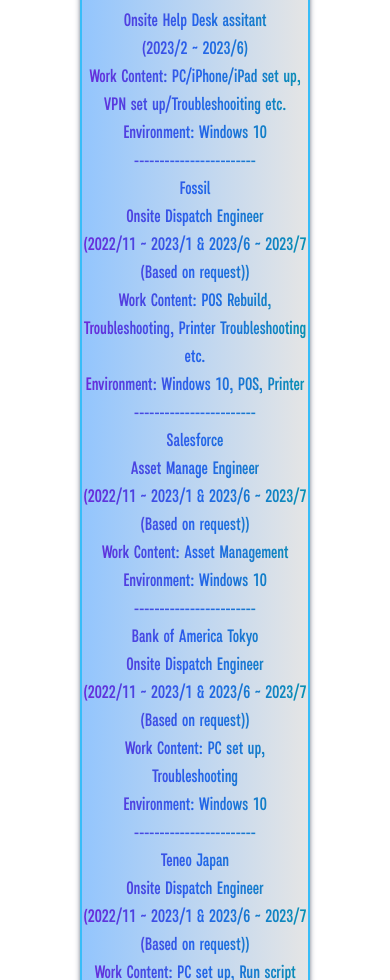
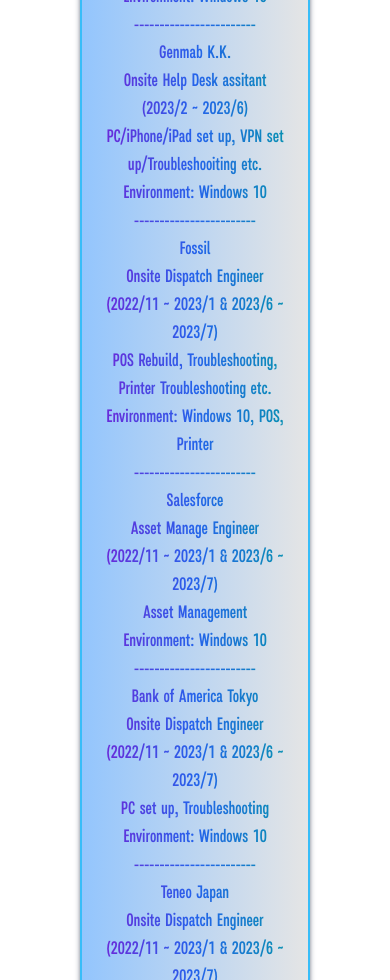
Before and after one commit to Kl0y2u2n8a/my-portfolio, a Next.js app: page /components/workexp in a window 390 px wide. Shown: the part 1020-2000 px from the top of the page. Built offline with nearby package versions, Linux system fonts and the light colour scheme.

Commit message:
modify mobile mode

```diff
--- a/pages/components/projects.js
+++ b/pages/components/projects.js
@@ -6,13 +6,13 @@
     const contentRef = useRef();
 
     return (
-        <section className="min-h-screen mx-auto mb-5 justify-center scroll-smooth" ref={projectRef}>
+        <section className="min-h-screen px-5 mx-auto mb-5 justify-center scroll-smooth" ref={projectRef}>
 
             <h2 className="text-center text-5xl md:text-6xl font-newWalt mb-5 dark:text-white">Projects</h2>
             <div className="flex md:grid md:grid-cols-1 md:min-h-screen ">
 
                 <div ref={contentRef} className="md:flex h-auto md:w-9/12 pb-5 md:gap-5 mx-auto lg:gap-10 overflow-x-scroll snap-x snap-mandatory no-scrollbar ">
-                <div className="border-t md:ml-10 lg:ml-60 border-gray-200 text-center min-w-fit md:h-auto shadow-lg p-10 rounded-xl mx-auto my-auto snap-center snap-always dark:border-white dark:shadow-gray-500 hover:shadow-neutral-200 dark:hover:shadow-gray-400">
+                    <div className="border-t my-10 md:ml-10 lg:ml-60 border-gray-200 text-center min-w-fit md:h-auto shadow-lg p-10 rounded-xl mx-auto md:my-auto snap-center snap-always dark:border-white dark:shadow-gray-500 hover:shadow-neutral-200 dark:hover:shadow-gray-400">
 
                         <h3 className="text-2xl font-salma text-slate-600 md:text-xl lg:text-2xl dark:text-neutral-300">Finance logs</h3>
 
@@ -41,7 +41,7 @@
 
                     </div>
 
-                    <div className="border-t md:ml-10 lg:ml-60 border-gray-200 text-center min-w-fit md:h-auto shadow-lg p-10 rounded-xl mx-auto my-auto snap-center snap-always dark:border-white dark:shadow-gray-500 hover:shadow-neutral-200 dark:hover:shadow-gray-400">
+                    <div className="border-t my-10 md:ml-10 lg:ml-60 border-gray-200 text-center min-w-fit md:h-auto shadow-lg p-10 rounded-xl mx-auto md:my-auto snap-center snap-always dark:border-white dark:shadow-gray-500 hover:shadow-neutral-200 dark:hover:shadow-gray-400">
 
                         <h3 className="text-2xl font-salma text-slate-600 md:text-xl lg:text-2xl dark:text-neutral-300">CRUD Project</h3>
 
@@ -64,7 +64,7 @@
 
                     </div>
 
-                    <div className="border-t md:ml-10 lg:ml-60 border-gray-200 text-center min-w-fit md:h-auto shadow-lg p-10 rounded-xl mx-auto my-auto snap-center snap-always dark:border-white dark:shadow-gray-500 hover:shadow-neutral-200 dark:hover:shadow-gray-400">
+                    <div className="border-t my-10 md:ml-10 lg:ml-60 border-gray-200 text-center min-w-fit md:h-auto shadow-lg p-10 rounded-xl mx-auto md:my-auto snap-center snap-always dark:border-white dark:shadow-gray-500 hover:shadow-neutral-200 dark:hover:shadow-gray-400">
 
                         <h3 className="text-2xl font-salma text-slate-600 md:text-xl lg:text-2xl dark:text-neutral-200">PHP Login System</h3>
                         <p className="md:max-w-lg py-2 font-rony9 bg-gradient-to-r from-fuchsia-500 dark:from-sky-400 via-rose-400 dark:via-indigo-100 to-red-500 dark:to-red-400  bg-clip-text text-transparent">
@@ -87,7 +87,7 @@
 
                     </div>
 
-                    <div className="border-t md:ml-10 lg:ml-60 border-gray-200 text-center min-w-fit md:h-auto shadow-lg p-10 rounded-xl mx-auto my-auto snap-center snap-always dark:border-white dark:shadow-gray-500 hover:shadow-neutral-200 dark:hover:shadow-gray-400">
+                    <div className="border-t my-10 md:ml-10 lg:ml-60 border-gray-200 text-center min-w-fit md:h-auto shadow-lg p-10 rounded-xl mx-auto md:my-auto snap-center snap-always dark:border-white dark:shadow-gray-500 hover:shadow-neutral-200 dark:hover:shadow-gray-400">
 
                         <h3 className="text-2xl font-salma text-slate-600 md:text-xl lg:text-2xl dark:text-neutral-200">TV screen Mini Project</h3>
                         <p className="md:max-w-lg py-2 font-rony9 bg-gradient-to-r from-fuchsia-500 dark:from-sky-400 via-rose-400
--- a/pages/components/workexp.js
+++ b/pages/components/workexp.js
@@ -6,10 +6,10 @@
         { title: "Paul Hastings", position: "Onsite Help Desk Support", period: "2023/7 ~ now", job: "End User Support, Troubleshooting, Meeting Room set up/Troubleshooting etc.", environment: "Windows 10" },
         { title: "BioMerieux Japan", position: "Onsite Help Desk Support", period: "2023/7 ~ 2024/1", job: "End User Support, Troubleshooting etc.", environment: "Windows 10" },
         { title: "Genmab K.K.", position: "Onsite Help Desk assitant", period: "2023/2 ~ 2023/6", job: "PC/iPhone/iPad set up, VPN set up/Troubleshooiting etc.", environment: "Windows 10" },
-        { title: "Fossil", position: "Onsite Dispatch Engineer", period: "2022/11 ~ 2023/1 & 2023/6 ~ 2023/7 (Based on request)", job: "POS Rebuild, Troubleshooting, Printer Troubleshooting etc.", environment: "Windows 10, POS, Printer" },
-        { title: "Salesforce", position: "Asset Manage Engineer", period: "2022/11 ~ 2023/1 & 2023/6 ~ 2023/7 (Based on request)", job: "Asset Management", environment: "Windows 10" },
-        { title: "Bank of America Tokyo", position: "Onsite Dispatch Engineer", period: "2022/11 ~ 2023/1 & 2023/6 ~ 2023/7 (Based on request)", job: "PC set up, Troubleshooting", environment: "Windows 10" },
-        { title: "Teneo Japan", position: "Onsite Dispatch Engineer", period: "2022/11 ~ 2023/1 & 2023/6 ~ 2023/7 (Based on request)", job: "PC set up, Run script", environment: "Windows 10" }]
+        { title: "Fossil", position: "Onsite Dispatch Engineer", period: "2022/11 ~ 2023/1 & 2023/6 ~ 2023/7", job: "POS Rebuild, Troubleshooting, Printer Troubleshooting etc.", environment: "Windows 10, POS, Printer" },
+        { title: "Salesforce", position: "Asset Manage Engineer", period: "2022/11 ~ 2023/1 & 2023/6 ~ 2023/7", job: "Asset Management", environment: "Windows 10" },
+        { title: "Bank of America Tokyo", position: "Onsite Dispatch Engineer", period: "2022/11 ~ 2023/1 & 2023/6 ~ 2023/7", job: "PC set up, Troubleshooting", environment: "Windows 10" },
+        { title: "Teneo Japan", position: "Onsite Dispatch Engineer", period: "2022/11 ~ 2023/1 & 2023/6 ~ 2023/7", job: "PC set up, Run script", environment: "Windows 10" }]
 
     const Clients = clientList.map((client) =>
         <li>
@@ -18,7 +18,7 @@
                 <p className="text-lg md:text-2xl">{client.title}</p>
                 <p>{client.position}</p>
                 <p>({client.period})</p>
-                <p>Work Content: {client.job}</p>
+                <p>{client.job}</p>
                 <p>Environment: {client.environment}</p>
             </div>
         </li>);
@@ -28,8 +28,9 @@
             <div className="workexperience">
                 <div className="text-center p-10">
                     <h3 className="text-5xl md:text-6xl py-1 font-newWalt  dark:text-white">Work experience</h3>
+
                     <div className="py-2 max-w-2xl mx-auto leading-8">
-                        <div className="h-auto w-auto mx-auto font-salma rounded-lg border-2 border-sky-400 hover:border-sky-200 bg-gradient-to-r from-blue-300 to-neutral-200 dark:from-blue-800 dark:to-slate-600 shadow-md shadow-gray-500 ">
+                        <div className="h-fit w-fit mx-auto px-5 md:px-10 font-salma rounded-3xl border-2 border-sky-400 hover:border-sky-200 bg-gradient-to-r from-blue-300 to-neutral-200 dark:from-blue-800 dark:to-slate-600 shadow-md shadow-gray-500 ">
                             <h2 className="text-2xl md:text-4xl pt-1 dark:text-white"><a href="https://www.computec.co.jp/ja/" target="_blank">Computec Engineering Ltd. </a><br /><a className="text-sm md:text-lg">(2022/11 ~ now)</a></h2>
                             <p className="text-xl md:text-2xl py-3 bg-gradient-to-r from-violet-700 dark:from-purple-400  via-blue-600 to-cyan-600 dark:to-cyan-300 bg-clip-text text-transparent">Full-time Infrastructure Engineer</p>
                             <ul className="text-lg py-3 bg-gradient-to-r from-violet-700 dark:from-purple-400  via-blue-600 to-cyan-600 dark:to-cyan-300 bg-clip-text text-transparent">
--- a/pages/index.js
+++ b/pages/index.js
@@ -161,7 +161,7 @@
 
         <MySkills ref={skillsRef} />
         <WorkExperience ref={workRef} />
-        <MyProject ref={projectRef} />
+        <MyProject ref={projectRef}/>
 
         <footer>
           <div className="font-rony9 pb-8 text-sm border-t-2 p-auto pt-3 text-center font-extrabold text-blue-800 dark:text-sky-400 ">
```
